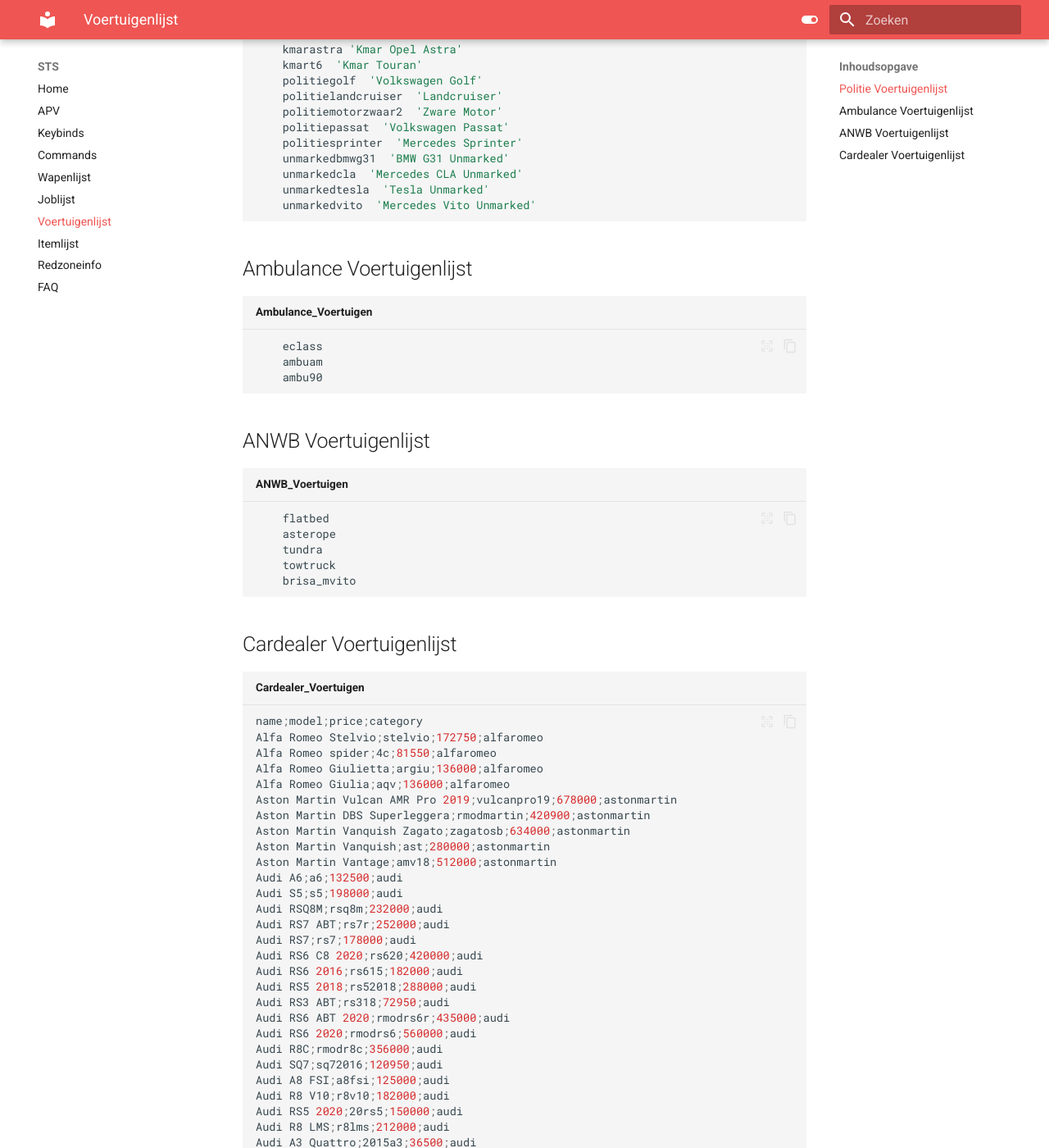
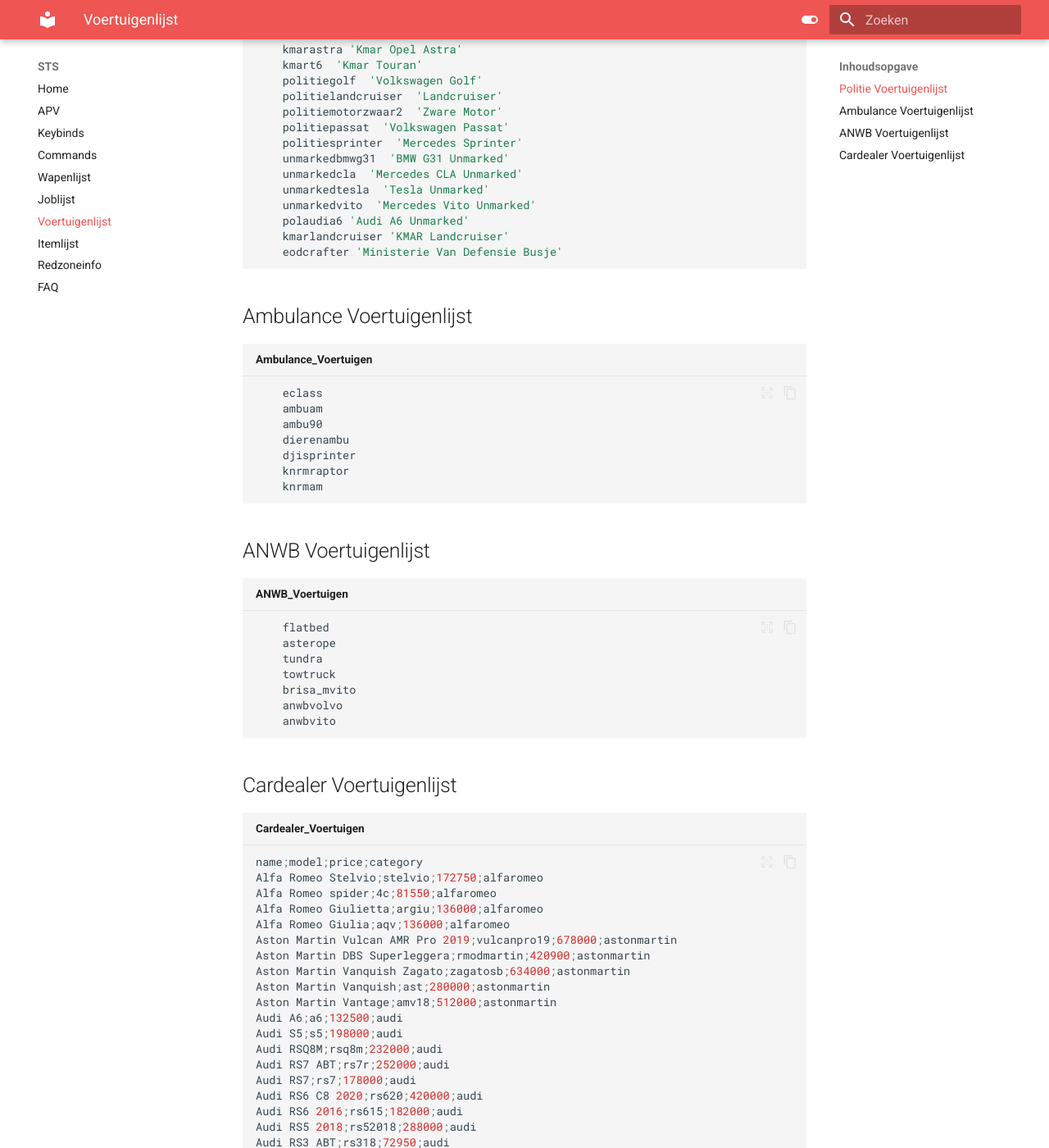
Before and after one commit to Welseyy/STSAPV, an MkDocs documentation site: the page built from docs/voertuigenlijst.md, in a window 1280 px wide and 1400 px high, scrolled down 1020 px. Shown: the whole window at 82% size. Built offline with MkDocs 1.6.1 and Material for MkDocs 9.7.7, drawn with Linux system fonts in a browser that asks for light colours.

Commit message:
Update voertuigenlijst.md

````diff
--- a/docs/voertuigenlijst.md
+++ b/docs/voertuigenlijst.md
@@ -54,6 +54,9 @@
     unmarkedcla  'Mercedes CLA Unmarked'
     unmarkedtesla  'Tesla Unmarked'
     unmarkedvito  'Mercedes Vito Unmarked'
+    polaudia6 'Audi A6 Unmarked'
+    kmarlandcruiser 'KMAR Landcruiser'
+    eodcrafter 'Ministerie Van Defensie Busje'
 ```
 
 
@@ -64,6 +67,10 @@
     eclass
     ambuam
     ambu90
+    dierenambu
+    djisprinter
+    knrmraptor
+    knrmam
 ```
 
 
@@ -76,6 +83,9 @@
     tundra
     towtruck
     brisa_mvito
+    anwbvolvo
+    anwbvito
+
 ```
 
 
````
